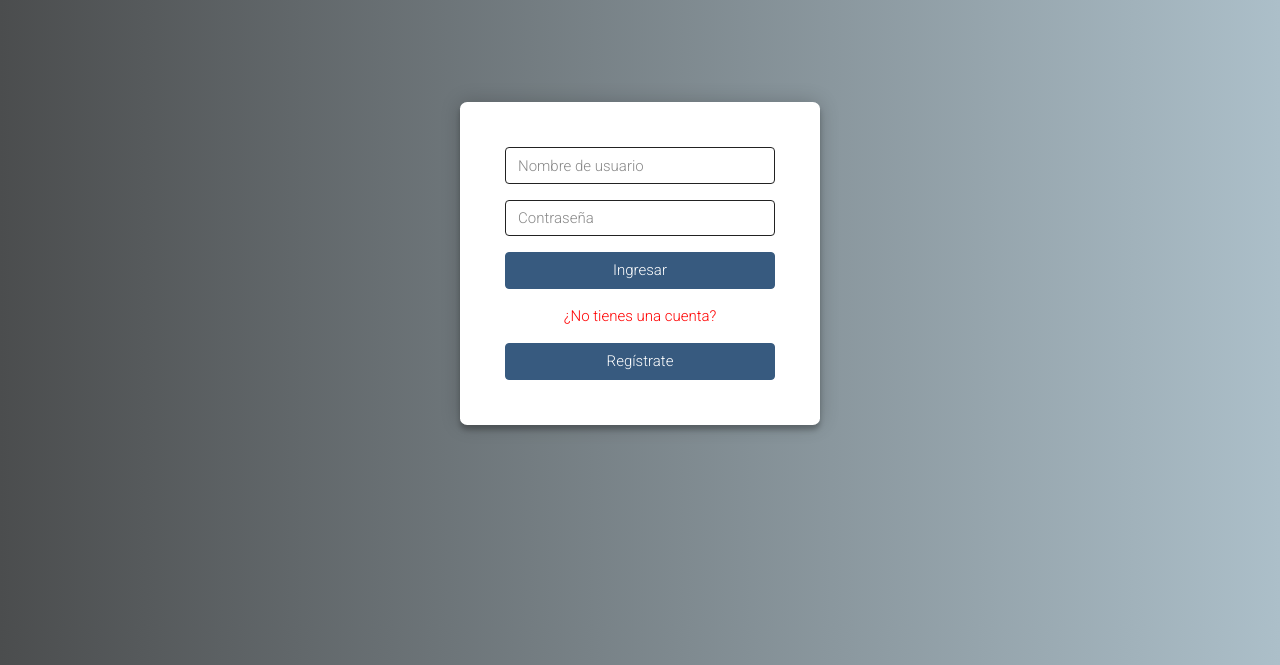
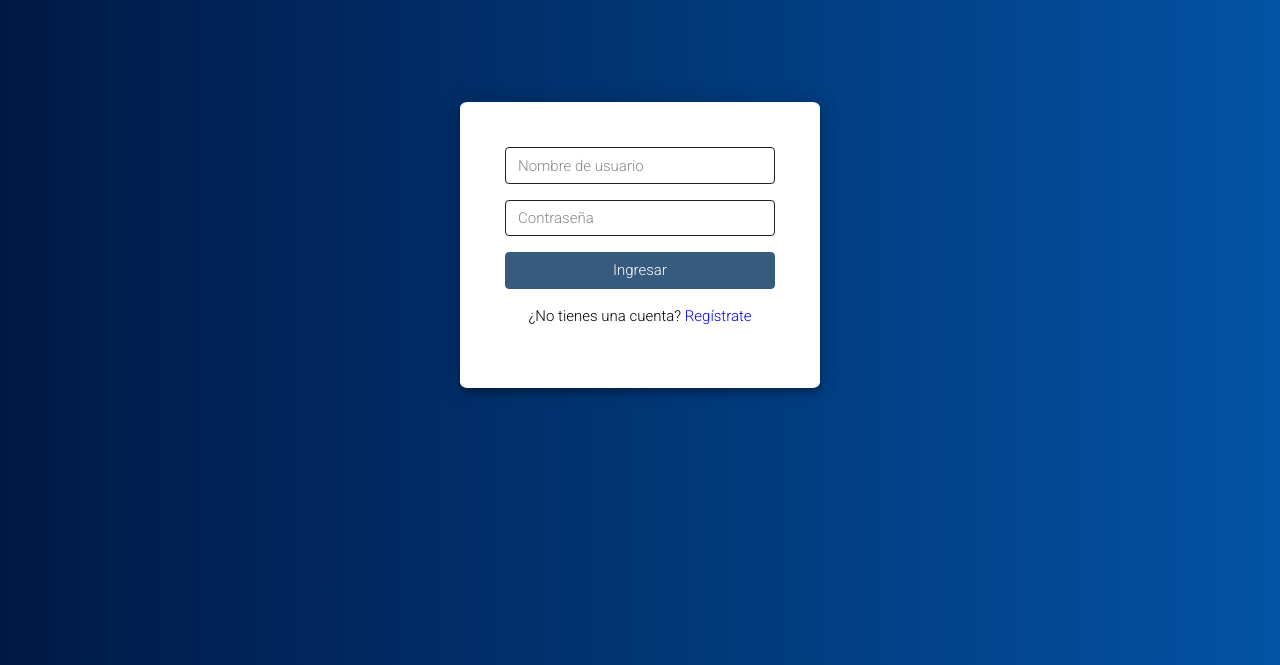
Before and after one commit to BeleIgnacia/Organizador, a Django app: page /login/ in a window 1280 px wide. Shown: the top 665 px of the page. Run offline with Django 3.2, Linux system fonts and the light colour scheme; parts of the project's set-up code (start-up, migrations or seed data) failed here and were passed over; some libraries are stand-ins or nearby versions.

Commit message:
Arreglos en formularios de registro y login

```diff
--- a/static/css/login.css
+++ b/static/css/login.css
@@ -23,10 +23,10 @@
 
 body {
   background: #0c83e2; /* fallback for old browsers */
-  background: -webkit-linear-gradient(right, #acbfc9, #4b4d4e);
-  background: -moz-linear-gradient(right, #acbfc9, #4b4d4e);
-  background: -o-linear-gradient(right, #acbfc9, #4b4d4e);
-  background: linear-gradient(to left, #acbfc9, #4b4d4e);
+  background: -webkit-linear-gradient(right, #0353a4, #001845);
+  background: -moz-linear-gradient(right, #0353a4, #001845);
+  background: -o-linear-gradient(right, #0353a4, #001845);
+  background: linear-gradient(to left, #0353a4, #001845);
   font-family: "Roboto", sans-serif;
   -webkit-font-smoothing: antialiased;
   -moz-osx-font-smoothing: grayscale;
--- a/templates/hogar/login.html
+++ b/templates/hogar/login.html
@@ -30,11 +30,10 @@ Login
 			</div>
 		</div>
 		<div class="col-md-30">
-			<p style="color:red;">¿No tienes una cuenta?</p>
-			<a class="btn btn-primary btn-block" href="/register/">Regístrate</a>
+			<p style="color:black;">¿No tienes una cuenta? <a style="color:blue" href="/register/">Regístrate</a></p>
 		</div>
 		{% for message in messages %}
-		<p><h4>{{message}}</h4></p>
+		<p><h4 style="color:black;">{{message}}</h4></p>
 		{% endfor %}
 </form>
 </div>
```
Also changed, not shown: templates/hogar/register.html (+4 -3 lines).
